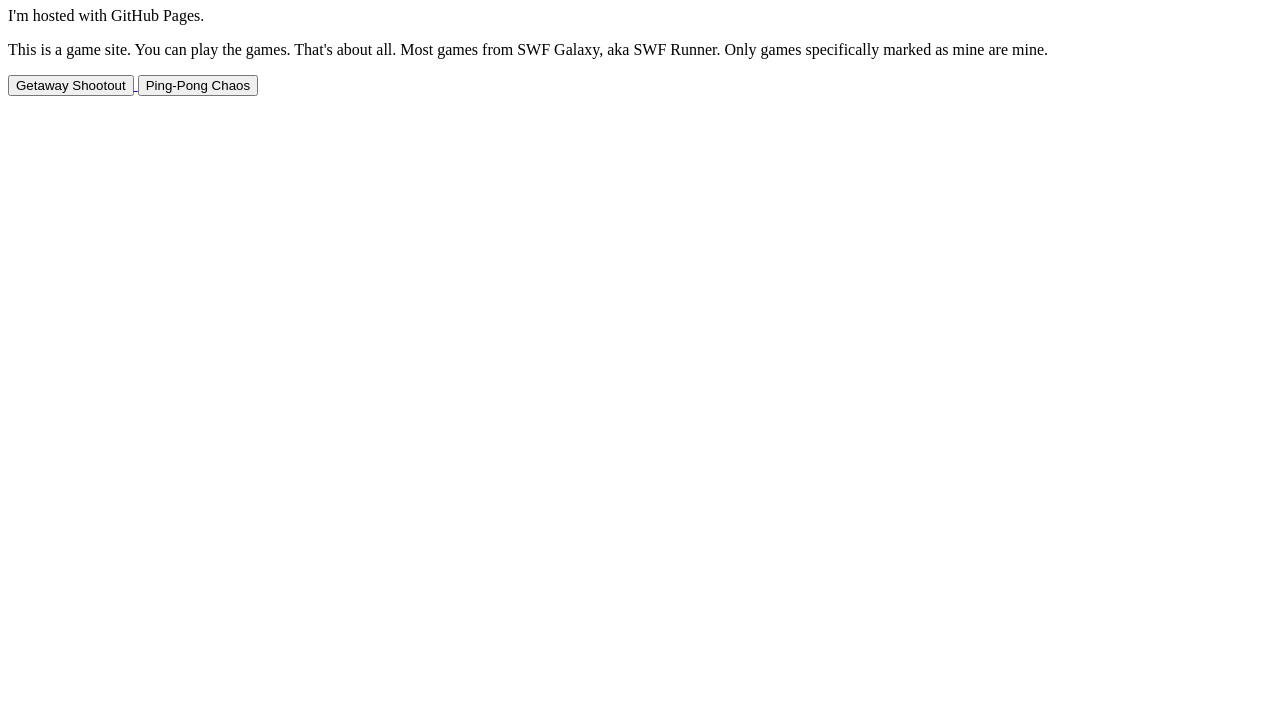
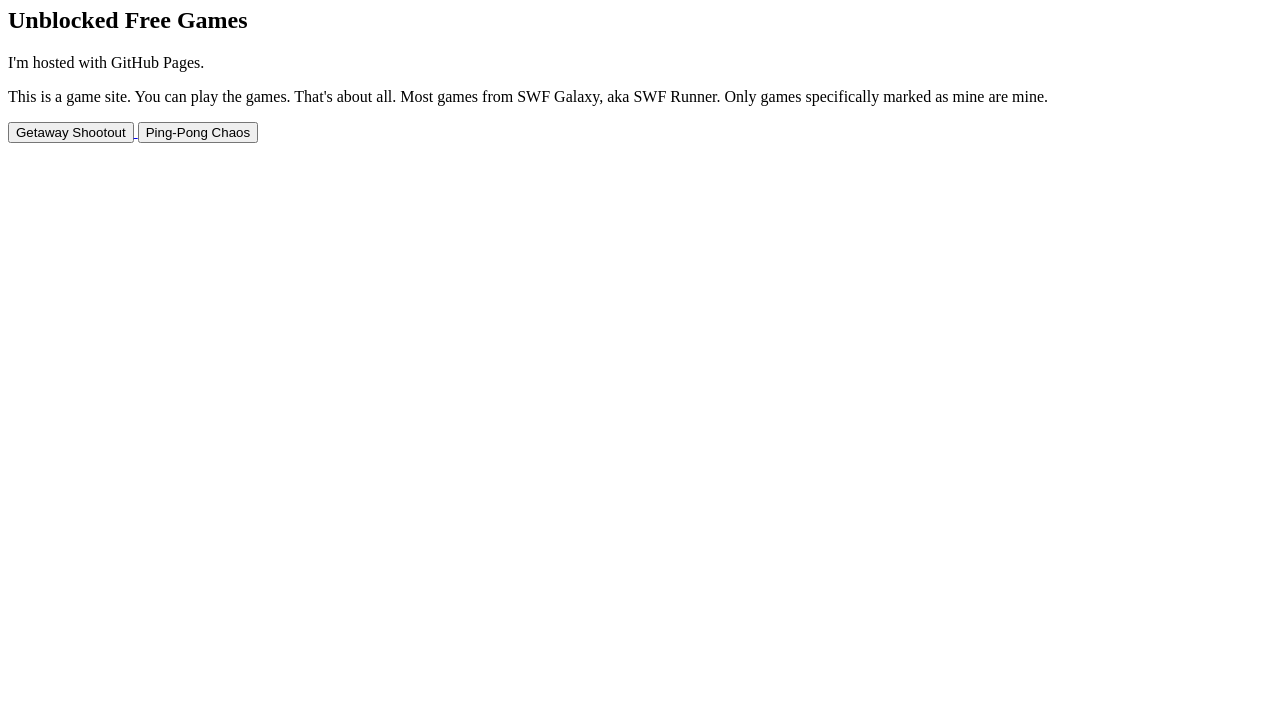
Before and after one commit to deadgoa-70/deadgoa-70.github.io, a plain HTML site: page index.html in a window 1280 px wide. Shown: the part 73-800 px from the top of the page. Drawn offline with Linux system fonts and the light colour scheme.

Commit message:
Update index.html

```diff
--- a/index.html
+++ b/index.html
@@ -2,6 +2,7 @@
 <html>
 <body>
 <h1>deadgoa-70 games</h1>
+<h2>Unblocked Free Games</h2>
 <p>I'm hosted with GitHub Pages.</p>
 <p>This is a game site. You can play the games. That's about all. Most games from SWF Galaxy, aka SWF Runner. Only games specifically marked as mine are mine.</p>
 <a href="/getawayshootout" target="_blank">
```
